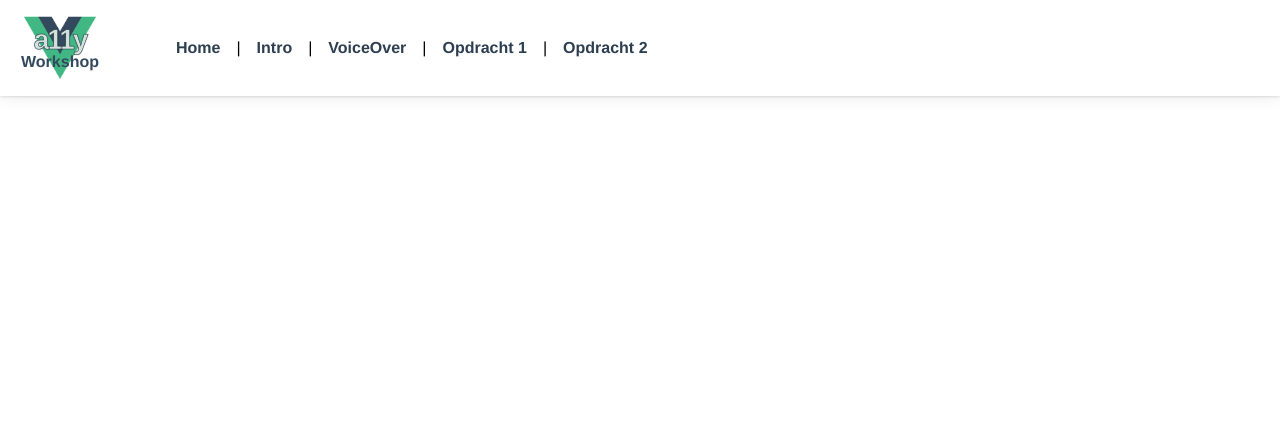
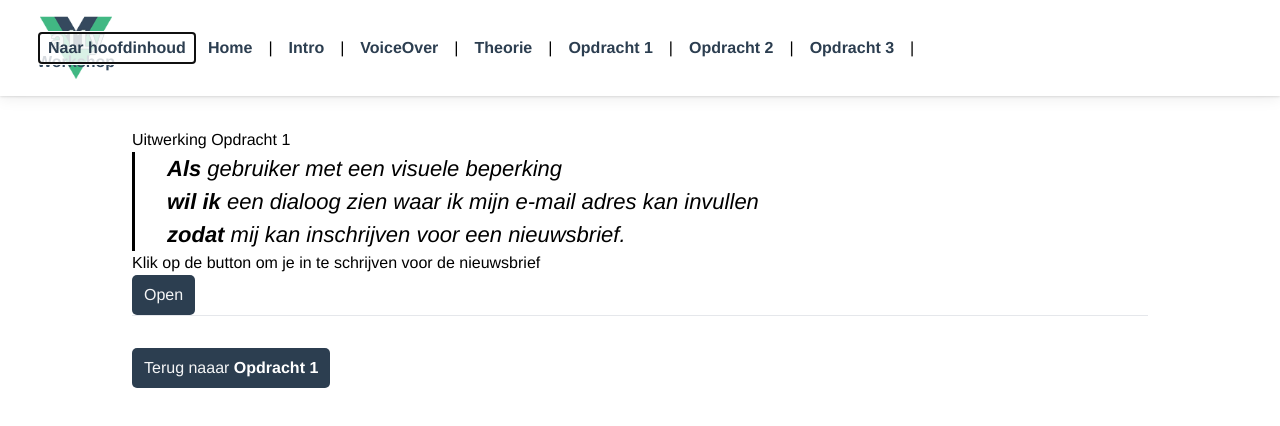
Before and after one commit to developers-chrisdh/vue-a11y-workshop, a Vue app: page /#/opdracht-1-solution in a window 1280 px wide. Shown: the top 426 px of the page. Built offline with nearby package versions, Linux system fonts and the light colour scheme; what @tailwindcss/typography would draw is missing.

Commit message:
global refactor. add skiplink. start with solution assignment one.

```diff
--- a/src/App.vue
+++ b/src/App.vue
@@ -1,22 +1,23 @@
 <template>
-  <div id="nav">
-    <div class="logo">
-      <img alt="Vue logo" src="./assets/logo.png">
-      <div class="logo-text">
-        <span class="text-1">a11y</span>
-        <span>Workshop</span>
-      </div>
-    </div>
-    <router-link to="/">Home</router-link> |
-    <router-link to="/intro">Intro</router-link> |
-    <router-link to="/voiceover">VoiceOver</router-link> |
-    <router-link to="/opdracht-1">Opdracht 1</router-link> |
-    <router-link to="/opdracht-1">Opdracht 2</router-link>
-  </div>
-  <div class="page">
+  <navigation />
+  <main id="main" ref="main" tabindex="-1" class="page">
     <router-view/>
-  </div>
+  </main>
 </template>
+
+<script>
+import Navigation from '@/components/Navigation';
+
+export default {
+  name: 'HelloWorld',
+  components: {
+    navigation: Navigation
+  },
+  props: {
+    msg: String
+  },
+}
+</script>
 
 <style lang="scss">
 
--- /dev/null
+++ b/src/components/Logo.vue
@@ -0,0 +1,9 @@
+<template>
+  <div class="logo">
+    <img alt="Vue logo" src="./../assets/logo.png">
+    <div class="logo-text">
+      <span class="text-1">a11y</span>
+      <span>Workshop</span>
+    </div>
+  </div>
+</template>
--- /dev/null
+++ b/src/components/Navigation.vue
@@ -0,0 +1,93 @@
+<template>
+  <nav id="nav">
+    <router-link to="#main" ref="skipLink" class="skip-link">Naar hoofdinhoud</router-link>
+    <router-link to="/">
+      <logo />
+    </router-link>
+    <template v-for="link in navLinks" :key="link.path">
+      <router-link :to="link.path">{{ link.title }}</router-link> |
+    </template>
+  </nav>
+</template>
+
+<script>
+// import { ref } from 'vue'
+import Logo from '@/components/Logo';
+
+
+const navLinks = [
+  {
+    path: '/',
+    title: 'Home'
+  },
+  {
+    path: '/intro',
+    title: 'Intro'
+  },
+  {
+    path: '/voiceover',
+    title: 'VoiceOver'
+  },
+  {
+    path: '/theory',
+    title: 'Theorie'
+  },
+  {
+    path: '/opdracht-1',
+    title: 'Opdracht 1'
+  },
+  {
+    path: '/opdracht-2',
+    title: 'Opdracht 2'
+  },
+  {
+    path: '/opdracht-3',
+    title: 'Opdracht 3'
+  }
+];
+
+export default {
+  components: {
+    logo: Logo,
+  },
+  data() {
+    return {
+      navLinks
+    };
+  },
+  watch: {
+    $route: function() {
+      console.log('route watched', this.$route, this.$refs, this.$refs.skipLink);
+
+      this.$nextTick(() => {
+        if (this.$route.hash === '#main') {
+          document.querySelector('#main').focus();
+          return;
+        }
+
+        if (this.$refs.skipLink) {
+          this.$refs.skipLink.$el.focus();
+        }
+      });
+    }
+  }
+}
+</script>
+
+<style lang="scss">
+#nav a.skip-link {
+  position: fixed;
+  z-index: 1;
+  padding: 2px 8px;
+  opacity: 0;
+  background-color: rgba(255, 255, 255, 0.8);
+  font-weight: bold;
+  transform: translateY(-300%);
+  transition: opacity 300ms, transform 300ms;
+
+  &:focus {
+    opacity: 1;
+    transform: translateY(0%);
+  }
+}
+</style>
--- /dev/null
+++ b/src/components/WorkshopOverview.vue
@@ -0,0 +1,62 @@
+<template>
+  <div class="program ml-auto">
+    <table class="table-auto">
+      <thead>
+      <tr>
+        <th>Programma</th>
+        <th></th>
+      </tr>
+      </thead>
+      <tbody>
+      <tr v-for="item in programItems" :key="item.title">
+        <td>
+          <router-link v-if="item.path" :to="item.path">{{ item.title }}</router-link>
+          <template v-else>{{ item.title }}</template>
+        </td>
+        <td>{{ item.dur }}</td>
+      </tr>
+      </tbody>
+    </table>
+  </div>
+</template>
+
+<script>
+export default {
+  props: {
+    programItems: {
+      type: Array,
+      required: true,
+    },
+  },
+}
+</script>
+
+
+<style lang="scss">
+.program {
+  min-width: 320px;
+  border: 3px solid #eee;
+  padding: 8px 16px;
+  //box-shadow: 0 0 3px rgba(0, 0, 0, 0.1);
+}
+
+.program table {
+  width: 100%;
+
+  th {
+    text-align: left;
+  }
+
+  tr {
+    border-bottom: 2px solid #999;
+  }
+
+  td, th {
+    padding: 8px;
+  }
+
+  a {
+    text-decoration: underline;
+  }
+}
+</style>
--- /dev/null
+++ b/src/data/programItems.js
@@ -0,0 +1,36 @@
+export default [
+    {
+        title: 'intro',
+        path: '/intro',
+        dur: '5 min',
+    },
+    {
+        title: 'Waarom accessibility?',
+        path: '/intro',
+        dur: '15 min',
+    },
+    {
+        title: 'De basis van VoiceOver',
+        path: '/voiceover',
+        dur: '15 min',
+    },
+    {
+        title: 'Opdracht 1',
+        path: '/opdracht-1',
+        dur: '30 min',
+    },
+    {
+        title: 'Opdracht 2',
+        path: '/opdracht-2',
+        dur: '30 min',
+    },
+    {
+        title: 'Opdracht 3',
+        path: '/opdracht-3',
+        dur: '30 min',
+    },
+    {
+        title: 'Afsluiting',
+        dur: '30 min',
+    },
+];
--- a/src/router/index.js
+++ b/src/router/index.js
@@ -3,7 +3,9 @@ import Home from '../views/Home.vue'
 import Intro from '../views/Intro.vue'
 import VoiceOver from '@/views/VoiceOver.vue'
 import AssignmentOne from '@/views/AssignmentOne.vue'
+import AssignmentOneSolution from '@/views/AssignmentOneSolution.vue'
 import AssignmentTwo from '@/views/AssignmentTwo.vue'
+import AssignmentThree from '@/views/AssignmentThree.vue'
 
 const routes = [
   {
@@ -27,15 +29,35 @@ const routes = [
     component: AssignmentOne
   },
   {
+    path: '/opdracht-1-solution',
+    name: 'AssignmentOneSolution',
+    component: AssignmentOneSolution
+  },
+  {
     path: '/opdracht-2',
     name: 'AssignmentTwo',
     component: AssignmentTwo
+  },
+  {
+    path: '/opdracht-3',
+    name: 'AssignmentThree',
+    component: AssignmentThree
   }
 ]
 
 const router = createRouter({
   history: createWebHashHistory(),
-  routes
+  routes,
+  // scrollBehavior (to)
+  //   if (to.hash) {
+  //     return {
+  //       // el: to.hash,
+  //       selector: to.hash,
+  //       behaviour: 'smooth',
+  //       // el: '#main',
+  //     }
+  //   }
+  // },
 })
 
 export default router
--- a/src/views/AssignmentOne.vue
+++ b/src/views/AssignmentOne.vue
@@ -1,11 +1,11 @@
 <template>
   <div class="prose">
-    <h1>Opdracht 1</h1>
+    <h1>Opdracht 1: "Toegankelijke modal"</h1>
 
     <div class="userstory">
       <strong>Als</strong> gebruiker met een visuele beperking<br/>
       <strong>wil ik</strong> een dialoog zien waar ik mijn e-mail adres kan invullen<br/>
-      <strong>zodat</strong> mij kan inschrijn voor een nieuwsbrief.
+      <strong>zodat</strong> mij kan inschrijven voor een nieuwsbrief.
     </div>
 
     <h2>Acceptatiecriteria</h2>
@@ -16,6 +16,7 @@
       <li>The tab order wraps</li>
     </ul>
 
-    <router-link to="/opdracht-2" class="button mt-8">Start&nbsp;<strong>Opdracht 1</strong></router-link>
+    <router-link to="/opdracht-1-solution" class="button mt-8 mr-2"><strong>Opdracht 1 Uitwerking</strong></router-link>
+    <router-link to="/opdracht-2" class="button mt-8">Start&nbsp;<strong>Opdracht 2</strong></router-link>
   </div>
 </template>
--- /dev/null
+++ b/src/views/AssignmentOneSolution.vue
@@ -0,0 +1,89 @@
+<template>
+  <div class="prose">
+    <h1>Uitwerking Opdracht 1</h1>
+
+    <div class="userstory">
+      <strong>Als</strong> gebruiker met een visuele beperking<br/>
+      <strong>wil ik</strong> een dialoog zien waar ik mijn e-mail adres kan invullen<br/>
+      <strong>zodat</strong> mij kan inschrijven voor een nieuwsbrief.
+    </div>
+
+    <p>Klik op de button om je in te schrijven voor de nieuwsbrief</p>
+    <button @click="showModal" class="button" aria-label="Open de dialoog">Open</button>
+
+    <div class="modal" :class="modalIsOpen ? 'show' : ''">
+      <button @click="closeModal" class="close">&times;</button>
+      <div class="modal-heading">
+        <h2>Modal window</h2>
+      </div>
+      <p>Schrijf je in voor de nieuwbrief</p>
+
+      <div class="modal-footer mt-auto">
+        <button class="button mr-auto">Bevestig inschrijven</button>
+        <button ref="closeButton" @click="closeModal" class="button ml-auto">Sluiten</button>
+      </div>
+    </div>
+
+    <hr />
+    <router-link to="/opdracht-1" class="button mt-8">Terug naaar&nbsp;<strong>Opdracht 1</strong></router-link>
+  </div>
+</template>
+
+<script>
+export default {
+  data() {
+    return {
+      modalIsOpen: false,
+    };
+  },
+  methods: {
+    showModal() {
+      this.modalIsOpen = true;
+
+      this.$nextTick(() => {
+        this.$refs.closeButton.focus();
+      });
+    },
+    closeModal() {
+      this.modalIsOpen = false;
+    },
+  }
+}
+</script>
+
+<style lang="scss">
+  .modal {
+    display: none;
+    position: fixed;
+    top: 200px;
+    left: 50%;
+    transform: translateX(-50%);
+    width: 400px;
+    padding: 32px;
+    background-color: #fff;
+    box-shadow: 0 0 32px rgba(0, 0, 0, 0.1), 1px 1px 3px rgba(0, 0, 0, 0.15);
+    border: 1px solid rgba(0, 0, 0, 0.1);
+
+    &.show {
+      display: flex;
+      flex-direction: column;
+    }
+
+    .close {
+      position: absolute;
+      top: 8px;
+      right: 32px;
+      font-size: 24px;
+    }
+
+    .modal-heading {
+      h2 {
+        margin: 0;
+      }
+    }
+
+    .modal-footer {
+      display: flex;
+    }
+  }
+</style>
--- /dev/null
+++ b/src/views/AssignmentThree.vue
@@ -0,0 +1,19 @@
+<template>
+  <div class="prose">
+    <h1>Opdracht 1: "Skip link"</h1>
+
+    <div class="userstory">
+      <strong>Als</strong> gebruiker met een visuele beperking<br/>
+      <strong>wil ik</strong> als eerste focusbare element een skiplink tegenkomen<br/>
+      <strong>zodat</strong> efficient kan navigeren naar de hoofdinhoud
+    </div>
+
+    <h2>Acceptatiecriteria</h2>
+    <ul>
+      <li>TODO:</li>
+    </ul>
+
+    <router-link to="/opdracht-3-solution" class="button mt-8 mr-2"><strong>Opdracht 3 Uitwerking</strong></router-link>
+    <router-link to="/opdracht-3" class="button mt-8">Start&nbsp;<strong>Opdracht 3</strong></router-link>
+  </div>
+</template>
--- /dev/null
+++ b/src/views/Theorie.vue
@@ -0,0 +1,22 @@
+<template>
+  <div class="prose">
+    <h2>Aria label</h2>
+    <p>
+      VoiceOver is een voorbeeld van een "assistive technology" die we in deze workshop gebruiken als "voice assistant" ook wel "screenreader" genoemd.
+    </p>
+
+    <h3>VoiceOver inschakelen</h3>
+    <p>
+      Druk op <span class="command">Command + F5</span> om VoiceOver in te schakelen, of <br/>
+      druk op <span class="command">Command + 3x TouchID</span>
+    </p>
+
+    <h3>VoiceOver uitschakelen</h3>
+    <p>
+      Druk op <span class="command">Command + 3x TouchID</span>
+    </p>
+
+
+    <router-link to="/opdracht-1" class="button mt-8">Opdracht 1:&nbsp;<strong>Een toegankelijke dialoog</strong></router-link>
+  </div>
+</template>
--- a/src/views/VoiceOver.vue
+++ b/src/views/VoiceOver.vue
@@ -1,20 +1,35 @@
 <template>
   <div class="prose">
-    <h2>De basis van VoiceOver</h2>
+    <h2>De basis van VoiceOver (Mac)</h2>
     <p>
       VoiceOver is een voorbeeld van een "assistive technology" die we in deze workshop gebruiken als "voice assistant" ook wel "screenreader" genoemd.
     </p>
 
     <h3>VoiceOver inschakelen</h3>
     <p>
-      Druk op <span class="command">Command + F5</span> om VoiceOver in te schakelen, of <br/>
-      druk op <span class="command">Command + 3x TouchID</span>
+      Druk op <span class="command">&#8984; Command + F5</span> om VoiceOver in te schakelen, of <br/>
+      druk op <span class="command">&#8984; Command + 3x TouchID</span>
     </p>
 
     <h3>VoiceOver uitschakelen</h3>
     <p>
-      Druk op <span class="command">Command + 3x TouchID</span>
+      Druk op <span class="command">&#8984; Command + 3x TouchID</span>
     </p>
+
+    <h3>VoiceOver toetscombinatie (VO)</h3>
+    <span class="command">&#8963; Ctrl + &#8997; Option</span>
+
+    <h3>Open Rotor</h3>
+    <p>
+      <span class="command">VO + U</span> Gebruik de pijltoetsen (&larr; &rarr;) om via verschillende element types te navigeren. (headings, landmarks, links)
+    </p>
+
+    <h2>NVDA (Windows)</h2>
+    <a href="https://dequeuniversity.com/screenreaders/nvda-keyboard-shortcuts" target="_blank">Toetscommando's voor NVDA</a>
+
+    <hr />
+
+    <iframe width="560" height="315" src="https://www.youtube.com/embed/dEbl5jvLKGQ" title="YouTube video player" frameborder="0" allow="accelerometer; autoplay; clipboard-write; encrypted-media; gyroscope; picture-in-picture" allowfullscreen></iframe>
 
 
     <router-link to="/opdracht-1" class="button mt-8">Opdracht 1:&nbsp;<strong>Een toegankelijke dialoog</strong></router-link>
```
Also changed, not shown: src/views/Home.vue (+7 -71 lines).
